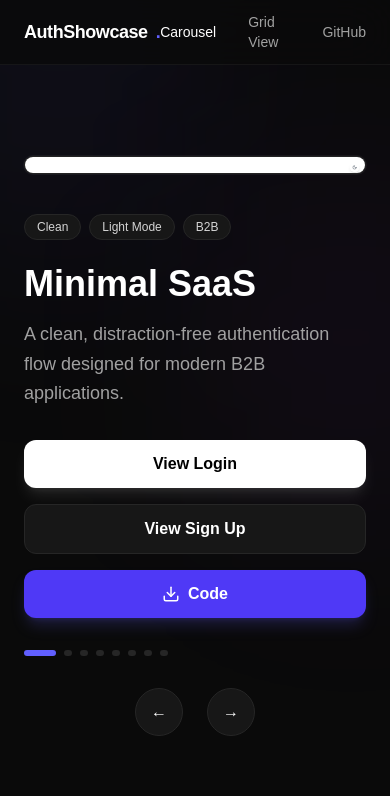
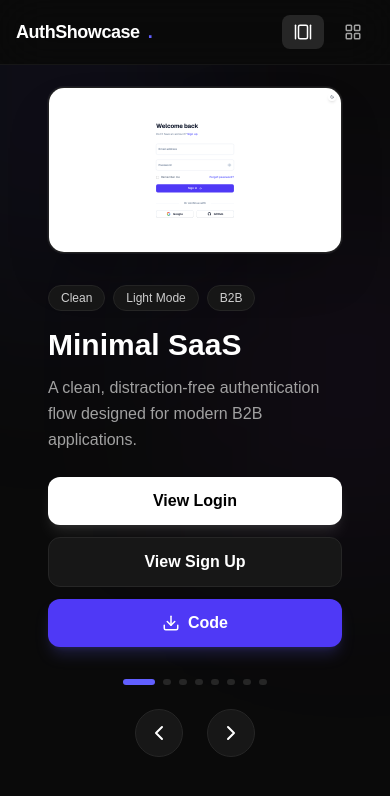
Before and after one commit to shaurya-10000/auth-ui-showcase, a Next.js app: page / in a window 390 px wide. Shown: the top 796 px of the page. Built offline with nearby package versions, Linux system fonts and the light colour scheme.

Commit message:
fix: center home page content and prevent arrow overlap

```diff
--- a/src/app/page.tsx
+++ b/src/app/page.tsx
@@ -4,6 +4,7 @@ import { useState, useRef, useEffect } from "react";
 import Link from "next/link";
 import { templates } from "@/config/templates";
 import Header from "@/components/Header";
+import { ChevronLeft, ChevronRight } from "lucide-react";
 
 import { Login as Template1Login } from "@/templates/template-1";
 import { Login as Template2Login } from "@/templates/template-2";
@@ -52,37 +53,39 @@ export default function Home() {
   const PreviewComponent = previewComponents[current.id as keyof typeof previewComponents];
 
   return (
-    <main className="min-h-screen bg-neutral-950 text-white flex flex-col overflow-hidden">
+    <main className="h-screen bg-neutral-950 text-white flex flex-col relative overflow-hidden">
       <Header />
 
-      <div className="fixed inset-0 z-0 overflow-hidden pointer-events-none">
+      <div className="fixed inset-0 z-0 overflow-hidden pointer-events-none mt-16">
         <div className="absolute top-[-20%] left-[-10%] w-[50%] h-[50%] rounded-full bg-indigo-500/10 blur-[120px]" />
         <div className="absolute top-[20%] right-[-10%] w-[40%] h-[40%] rounded-full bg-purple-500/10 blur-[120px]" />
       </div>
 
-      <div className="relative z-10 flex-1 flex flex-col justify-center max-w-7xl mx-auto w-full px-6 pt-24 pb-12">
+      <div className="relative z-10 flex-1 min-h-0 flex items-center max-w-[90rem] mx-auto w-full px-12 sm:px-20 lg:px-0 py-4">
 
-        <div className="relative flex items-center justify-between gap-8 h-125">
+        <div className="flex items-center justify-between gap-6 w-full h-full max-h-[600px]">
 
+          {/* Desktop Previous Arrow - centered vertically, outside the preview */}
           <button
             onClick={prevTemplate}
-            className="hidden md:flex shrink-0 w-14 h-14 items-center justify-center rounded-full bg-neutral-900/50 border border-neutral-800 hover:bg-neutral-800 hover:border-neutral-700 transition-all backdrop-blur-sm text-2xl z-50"
+            className="hidden lg:flex shrink-0 w-14 h-14 items-center justify-center rounded-full bg-neutral-900/50 border border-neutral-800 hover:bg-neutral-800 hover:border-neutral-700 transition-all backdrop-blur-sm text-2xl"
             aria-label="Previous template"
           >
-            ←
+            <ChevronLeft size={28} />
           </button>
 
-          <div className="flex-1 h-full flex flex-col lg:flex-row gap-10 lg:gap-16 items-center">
+          <div className="flex-1 min-w-0 h-full flex flex-col items-center justify-center">
+
+            <div className="w-full flex flex-col lg:flex-row gap-8 lg:gap-16 items-center">
 
               {/* Live Scaled Preview Box */}
               <div
                 ref={boxRef}
-              className="group relative w-full flex-1 aspect-video rounded-2xl border border-white/10 shadow-2xl overflow-hidden bg-[#0a0a0a] ring-1 ring-white/5"
+                className="group relative w-full flex-1 aspect-video max-h-[60vh] rounded-2xl border border-white/10 shadow-2xl overflow-hidden bg-[#0a0a0a] ring-1 ring-white/5"
               >
-              {/* 1440x810 canvas scaled to exactly fit the box width */}
                 <div className="absolute inset-0 pointer-events-none overflow-hidden">
                   <div
-                  className="absolute top-0 left-0 w-360 h-202.5 bg-[#0a0a0a] overflow-hidden *:h-full! *:min-h-0! *:w-full!"
+                    className="absolute top-0 left-0 w-[1440px] h-[810px] bg-[#0a0a0a] overflow-hidden *:h-full! *:min-h-0! *:w-full!"
                     style={{ transform: `scale(${scale})`, transformOrigin: "top left" }}
                   >
                     {PreviewComponent ? <PreviewComponent /> : (
@@ -93,7 +96,6 @@ export default function Home() {
                   </div>
                 </div>
 
-              {/* Hover Overlay */}
                 <div className="absolute inset-0 bg-black/40 opacity-0 group-hover:opacity-100 transition-opacity duration-300 flex items-center justify-center z-20">
                   <Link
                     href={`/login/${current.id}`}
@@ -104,20 +106,20 @@ export default function Home() {
                 </div>
               </div>
 
-            <div className="flex-1 w-full lg:max-w-md flex flex-col">
-              <div className="flex gap-2 mb-6">
+              <div className="flex-1 w-full lg:max-w-md flex flex-col justify-center">
+                <div className="flex gap-2 mb-4">
                   {current.tags.map(tag => (
                     <span key={tag} className="px-3 py-1 text-xs font-medium bg-neutral-900 border border-neutral-800 text-neutral-300 rounded-full">
                       {tag}
                     </span>
                   ))}
                 </div>
-              <h1 className="text-4xl md:text-5xl font-bold mb-4">{current.name}</h1>
-              <p className="text-neutral-400 text-lg mb-8 leading-relaxed">
+                <h1 className="text-3xl sm:text-4xl md:text-5xl font-bold mb-3">{current.name}</h1>
+                <p className="text-neutral-400 text-base sm:text-lg mb-6 leading-relaxed">
                   {current.description}
                 </p>
 
-              <div className="flex flex-col sm:flex-row gap-4 mt-auto">
+                <div className="flex flex-col sm:flex-row gap-3 mt-auto">
                   <Link
                     href={`/login/${current.id}`}
                     className="flex-1 text-center bg-white text-black font-semibold py-3 rounded-xl hover:bg-neutral-200 transition-colors shadow-lg shadow-white/10"
@@ -140,7 +142,7 @@ export default function Home() {
                   </a>
                 </div>
 
-              <div className="flex gap-2 mt-8">
+                <div className="flex justify-center mt-8 lg:justify-start gap-2">
                   {templates.map((_, idx) => (
                     <div
                       key={idx}
@@ -151,20 +153,27 @@ export default function Home() {
               </div>
             </div>
 
+            {/* Mobile Navigation Controls */}
+            <div className="flex lg:hidden justify-center gap-6 mt-6 w-full shrink-0">
+              <button onClick={prevTemplate} className="w-12 h-12 rounded-full bg-neutral-900 border border-neutral-800 flex items-center justify-center hover:bg-neutral-800 transition-colors" aria-label="Previous template">
+                <ChevronLeft size={24} />
+              </button>
+              <button onClick={nextTemplate} className="w-12 h-12 rounded-full bg-neutral-900 border border-neutral-800 flex items-center justify-center hover:bg-neutral-800 transition-colors" aria-label="Next template">
+                <ChevronRight size={24} />
+              </button>
+            </div>
+          </div>
+
+          {/* Desktop Next Arrow - centered vertically, outside the content */}
           <button
             onClick={nextTemplate}
-            className="hidden md:flex shrink-0 w-14 h-14 items-center justify-center rounded-full bg-neutral-900/50 border border-neutral-800 hover:bg-neutral-800 hover:border-neutral-700 transition-all backdrop-blur-sm text-2xl z-50"
+            className="hidden lg:flex shrink-0 w-14 h-14 items-center justify-center rounded-full bg-neutral-900/50 border border-neutral-800 hover:bg-neutral-800 hover:border-neutral-700 transition-all backdrop-blur-sm text-2xl"
             aria-label="Next template"
           >
-            →
+            <ChevronRight size={28} />
           </button>
+
         </div>
-
-        <div className="flex md:hidden justify-center gap-6 mt-8">
-            <button onClick={prevTemplate} className="w-12 h-12 rounded-full bg-neutral-900 border border-neutral-800 flex items-center justify-center">←</button>
-            <button onClick={nextTemplate} className="w-12 h-12 rounded-full bg-neutral-900 border border-neutral-800 flex items-center justify-center">→</button>
-        </div>
-
       </div>
     </main>
   );
--- a/src/components/Header.tsx
+++ b/src/components/Header.tsx
@@ -2,50 +2,41 @@
 
 import Link from "next/link";
 import { usePathname } from "next/navigation";
+import { LayoutGrid, GalleryHorizontal } from "lucide-react";
 
 export default function Header() {
   const pathname = usePathname();
 
   const navLinks = [
-    { name: "Carousel", href: "/" },
-    { name: "Grid View", href: "/grid" },
+    { name: "Carousel", href: "/", icon: GalleryHorizontal },
+    { name: "Grid View", href: "/grid", icon: LayoutGrid },
   ];
 
   return (
     <header className="fixed top-0 w-full z-50 border-b border-white/5 bg-[#0a0a0a]/80 backdrop-blur-xl">
-      <div className="w-full px-6 h-16 flex items-center justify-between">
+      <div className="w-full px-4 sm:px-6 h-16 flex items-center justify-between">
         <Link href="/" className="text-white font-semibold text-lg tracking-tight flex items-center gap-2">
           AuthShowcase<span className="text-indigo-500">.</span>
         </Link>
 
-        <nav className="flex items-center gap-8 text-sm font-medium text-neutral-400">
+        <nav className="flex items-center gap-2 sm:gap-6 text-sm font-medium text-neutral-400">
           {navLinks.map((link) => {
-            // Use the pathname to determine active state
-            // Next.js usePathname returns the current URL path
-            const isActive = link.href === "/"
-              ? pathname === "/"
-              : pathname?.startsWith(link.href);
+            const isActive = link.href === "/" ? pathname === "/" : pathname?.startsWith(link.href);
+            const Icon = link.icon;
 
             return (
               <Link
                 key={link.name}
                 href={link.href}
-                className={`transition-colors duration-200 ${
-                  isActive ? "text-white" : "hover:text-white"
+                className={`flex items-center gap-2 px-3 py-2 rounded-lg transition-all duration-200 ${
+                  isActive ? "bg-neutral-800 text-white" : "hover:bg-neutral-900 hover:text-white"
                 }`}
               >
-                {link.name}
+                <Icon size={18} />
+                <span className="hidden sm:inline">{link.name}</span>
               </Link>
             );
           })}
-          <a
-            href="https://github.com/shaurya-10000/auth-ui-showcase"
-            target="_blank"
-            rel="noreferrer"
-            className="hover:text-white transition-colors duration-200 flex items-center gap-2"
-          >
-            GitHub
-          </a>
         </nav>
       </div>
     </header>
```
Also changed, not shown: src/app/grid/page.tsx (+7 -13 lines). Lines whose indentation alone changed are shown as unchanged.
